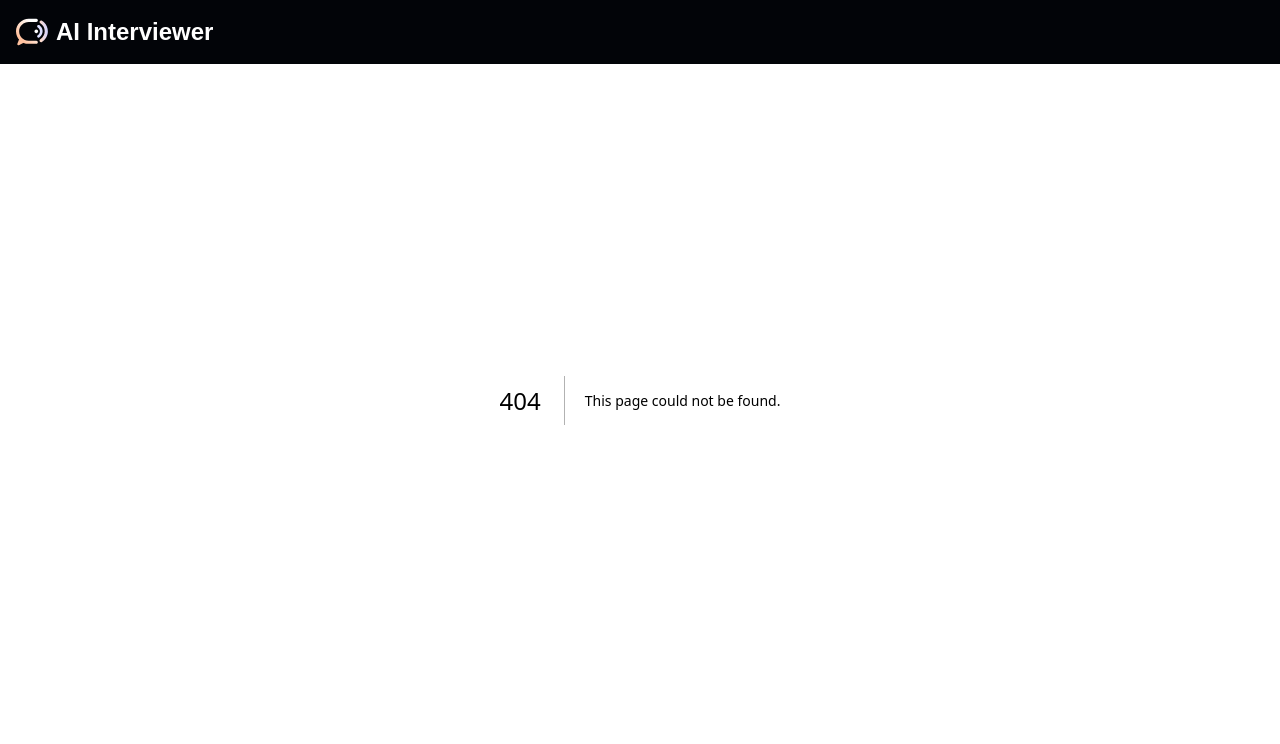
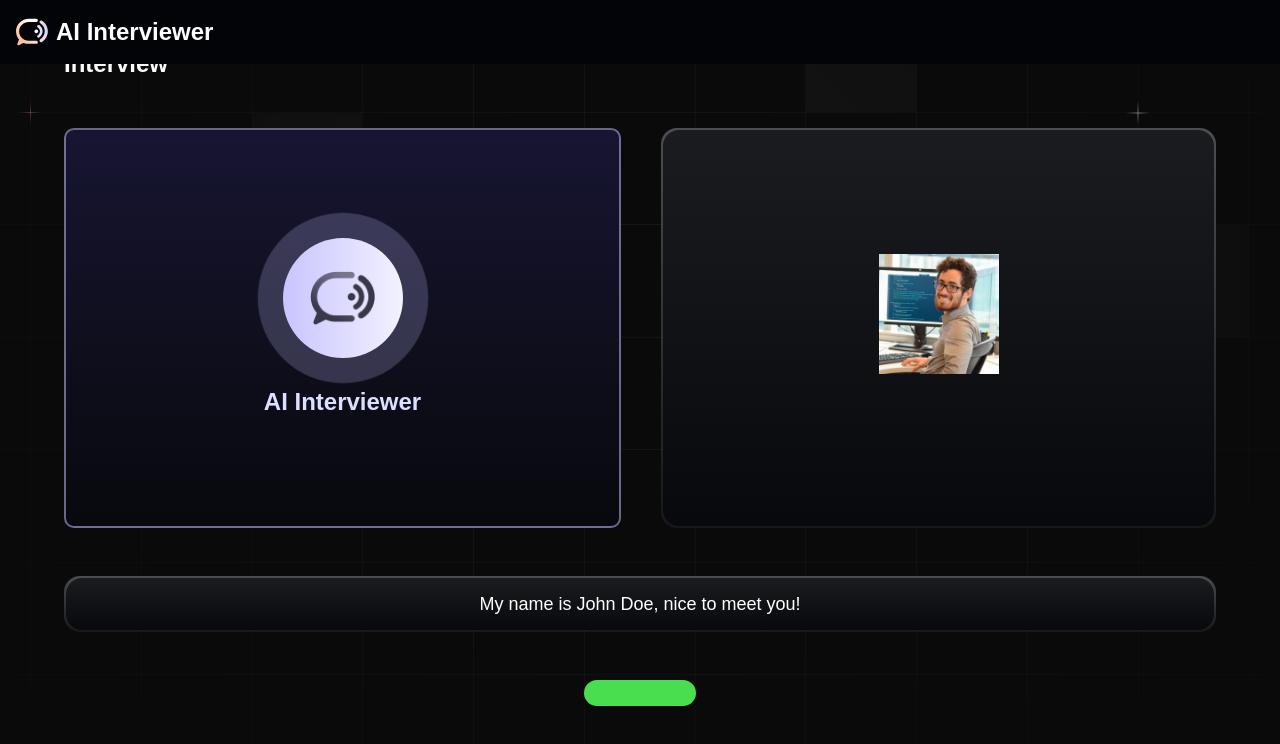
Before and after one commit to HasanZaigam/AI_Interviewer, a Next.js app: page /interview in a window 1280 px wide. Before the commit this address had no page. Shown: the top 744 px of the page. Built offline with nearby package versions, Linux system fonts and the light colour scheme; a web font is replaced by a local one.

Commit message:
Creating the UI of the Interivew page

```diff
--- /dev/null
+++ b/app/(root)/interview/page.tsx
@@ -0,0 +1,14 @@
+import React from 'react'
+import Agents from '@/app/components/Agents'
+
+const Page = () => {
+    return (
+       <>
+            <h3 userName = "You" userId = "user1" type = "generate">Interview</h3>
+
+            <Agents />
+       </>
+    )
+}
+
+export default Page;
--- a/app/(root)/layout.tsx
+++ b/app/(root)/layout.tsx
@@ -1,12 +1,6 @@
 import { ReactNode } from 'react'
-import { isAuthenticated } from '@/lib/actions/auth.action';
-import { redirect } from 'next/navigation';
 
 const RootLayout = async ({children} : {children : ReactNode}) => {
-  const isUserAuthenticated = await isAuthenticated();
-  if(!isUserAuthenticated) {
-    redirect('/sign-in');
-  }
   return (
     <div className="root-layout">
       {children}
--- /dev/null
+++ b/app/components/Agents.tsx
@@ -0,0 +1,72 @@
+"use client"
+
+import React, { useState } from 'react'
+import Image from 'next/image'
+import { cn } from '@/lib/utils'
+
+enum CallStatus {
+    INACTIVE = 'INACTIVE',
+    CONNECTING = 'CONNECTING',
+    ACTIVE = 'ACTIVE',
+    FINISHED = 'FINISHED'
+}
+
+interface AgentProps {
+    userName: string;
+}
+
+const Agents = ({userName}: AgentProps) => {
+    const [callStatus, setCallStatus] = useState<CallStatus>(CallStatus.INACTIVE);
+    const isSpeaking = true;
+    const message = [
+        'what yours name?',
+        'My name is John Doe, nice to meet you!'
+    ];
+    const lastMessage = message[message.length - 1];
+
+    return (
+        <>
+            <div className="call-view">
+            <div className="card-interviewer">
+                <div className="avatar">
+                <Image src="/ai-avatar.png" alt="avatar" width={65} height={54} className="object-cover" />
+                {isSpeaking && <span className="animate-speak"></span>}
+                </div>
+                <h3>AI Interviewer</h3>
+                </div>
+                <div className="card-border">
+                    <div className="card-content">
+                    <Image src="/user-avatar.png" alt="avatar" width={650} height={540} className="object-cover size-[120px]" />
+                    {/* {isSpeaking && <span className="animate-speak"></span>} */}
+
+                    <h3>{userName}</h3>
+                    </div>
+            </div>
+            </div>
+                { message.length > 0 && (
+                    <div className="transcript-border">
+                        <div className="transcript">
+                            <p key={lastMessage} className={cn('transition-opacity duration-500 opacity-0','animate-fadeIn opacity-100')}>
+                                {lastMessage}
+                            </p>
+                        </div>
+                    </div>
+                )}
+            <div className='w-full flex justify-center'>
+                {callStatus !== CallStatus.ACTIVE ? (
+                    <button className='relative btn-call'>
+                        <span className={cn('absolute animate-ping rounded-full opacity-75', callStatus !== CallStatus.CONNECTING && 'hidden')}>
+                            {callStatus === CallStatus.INACTIVE || callStatus === CallStatus.FINISHED ? 'Call' : '. . .'}
+                        </span>
+                    </button>
+                ) : (
+                    <button className='btn-disconnect'>
+                        End Call
+                    </button>
+                )}
+            </div>
+        </>
+    )
+}
+
+export default Agents;
--- a/app/components/AuthForm.tsx
+++ b/app/components/AuthForm.tsx
@@ -6,6 +6,7 @@ import { z } from "zod"
 import { useForm } from "react-hook-form"
 import { zodResolver } from "@hookform/resolvers/zod"
 import { useState } from "react"
+import { useSearchParams } from "next/navigation"
 
 import { Form, FormField, FormItem, FormLabel, FormControl, FormMessage } from "@/components/ui/form"
 import { Input } from "@/components/ui/input"
@@ -38,8 +39,12 @@ const authFormSchema = (type: FormType) => {
 
 const AuthForm = ({type} : {type : FormType }) => {
     const router = useRouter();
+    const searchParams = useSearchParams();
     const formSchema = authFormSchema(type);
     const [isLoading, setIsLoading] = useState(false);
+
+    // Get the callback URL from search params, default to home page
+    const callbackUrl = searchParams.get('callbackUrl') || '/';
 
   const form = useForm<z.infer<typeof formSchema>>({
     resolver: zodResolver(formSchema),
@@ -99,11 +104,11 @@ const AuthForm = ({type} : {type : FormType }) => {
             return;
           }
 
-          console.log("Sign-in successful, redirecting to homepage...");
+          console.log("Sign-in successful, redirecting to:", callbackUrl);
           toast.success("Signed in successfully");
 
-          // Force redirect to homepage
-          window.location.href = "/";
+          // Redirect to the original page or home page
+          window.location.href = callbackUrl;
         } catch (firebaseError: any) {
           console.error("Firebase Auth error:", firebaseError);
           throw firebaseError; // Re-throw to be caught by the outer catch block
--- /dev/null
+++ b/middleware.ts
@@ -0,0 +1,37 @@
+import { NextResponse } from 'next/server'
+import type { NextRequest } from 'next/server'
+
+export function middleware(request: NextRequest) {
+  const { pathname } = request.nextUrl
+
+  // Check if user is authenticated by looking for session cookie
+  const sessionCookie = request.cookies.get('session')
+
+  // Protected routes that require authentication
+  const protectedRoutes = ['/', '/interview']
+
+  // Check if the current path is protected
+  const isProtectedRoute = protectedRoutes.some(route =>
+    pathname === route || pathname.startsWith(route + '/')
+  )
+
+  // If it's a protected route and user is not authenticated
+  if (isProtectedRoute && !sessionCookie) {
+    // Create the sign-in URL with callback
+    const signInUrl = new URL('/sign_in', request.url)
+    signInUrl.searchParams.set('callbackUrl', pathname)
+
+    return NextResponse.redirect(signInUrl)
+  }
+
+  // If user is authenticated and trying to access auth pages, redirect to home
+  if (sessionCookie && (pathname === '/sign_in' || pathname === '/sign_up')) {
+    return NextResponse.redirect(new URL('/', request.url))
+  }
+
+  return NextResponse.next()
+}
+
+export const config = {
+  matcher: ['/((?!api|_next/static|_next/image|favicon.ico).*)'],
+}
```
